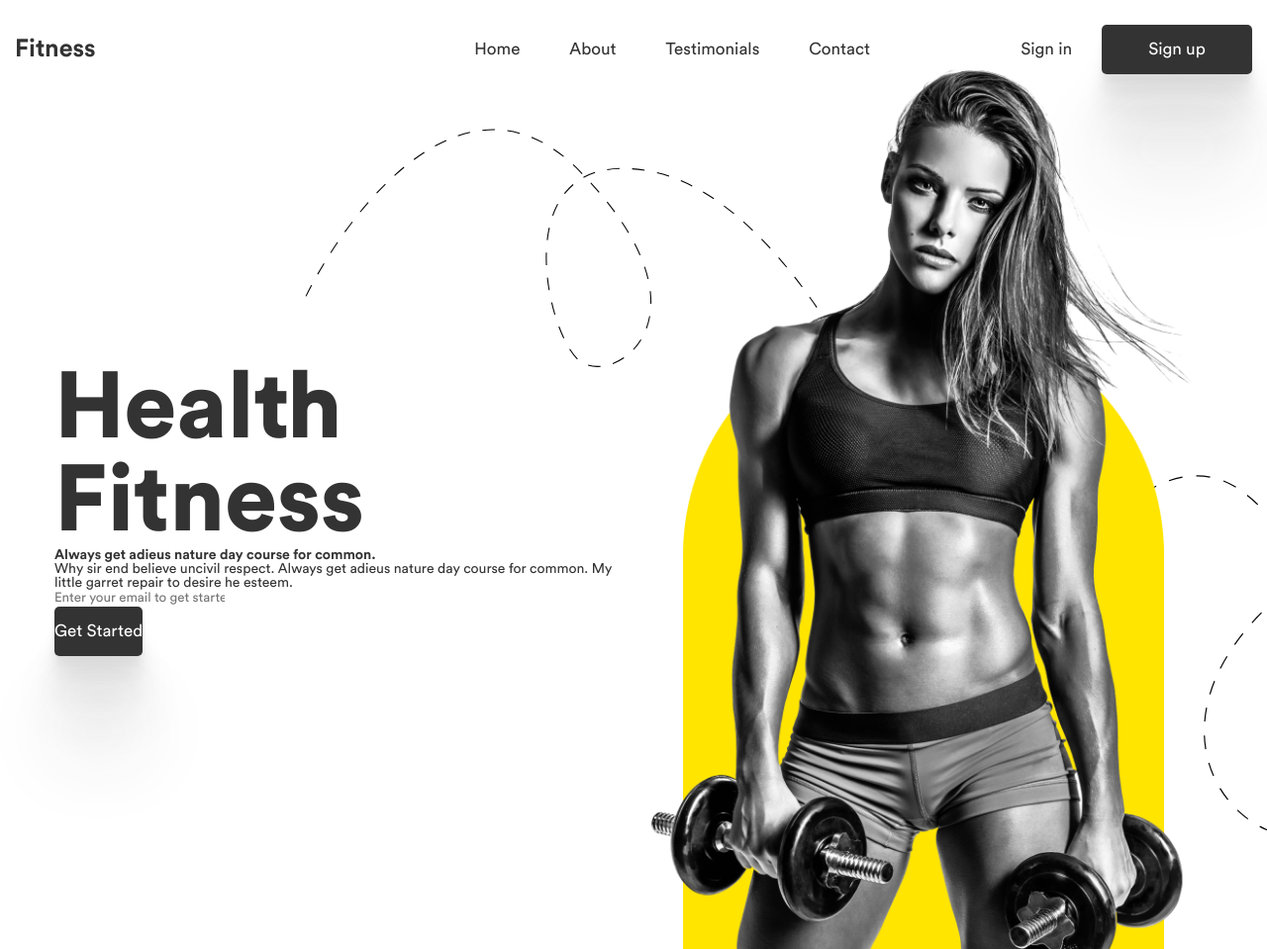
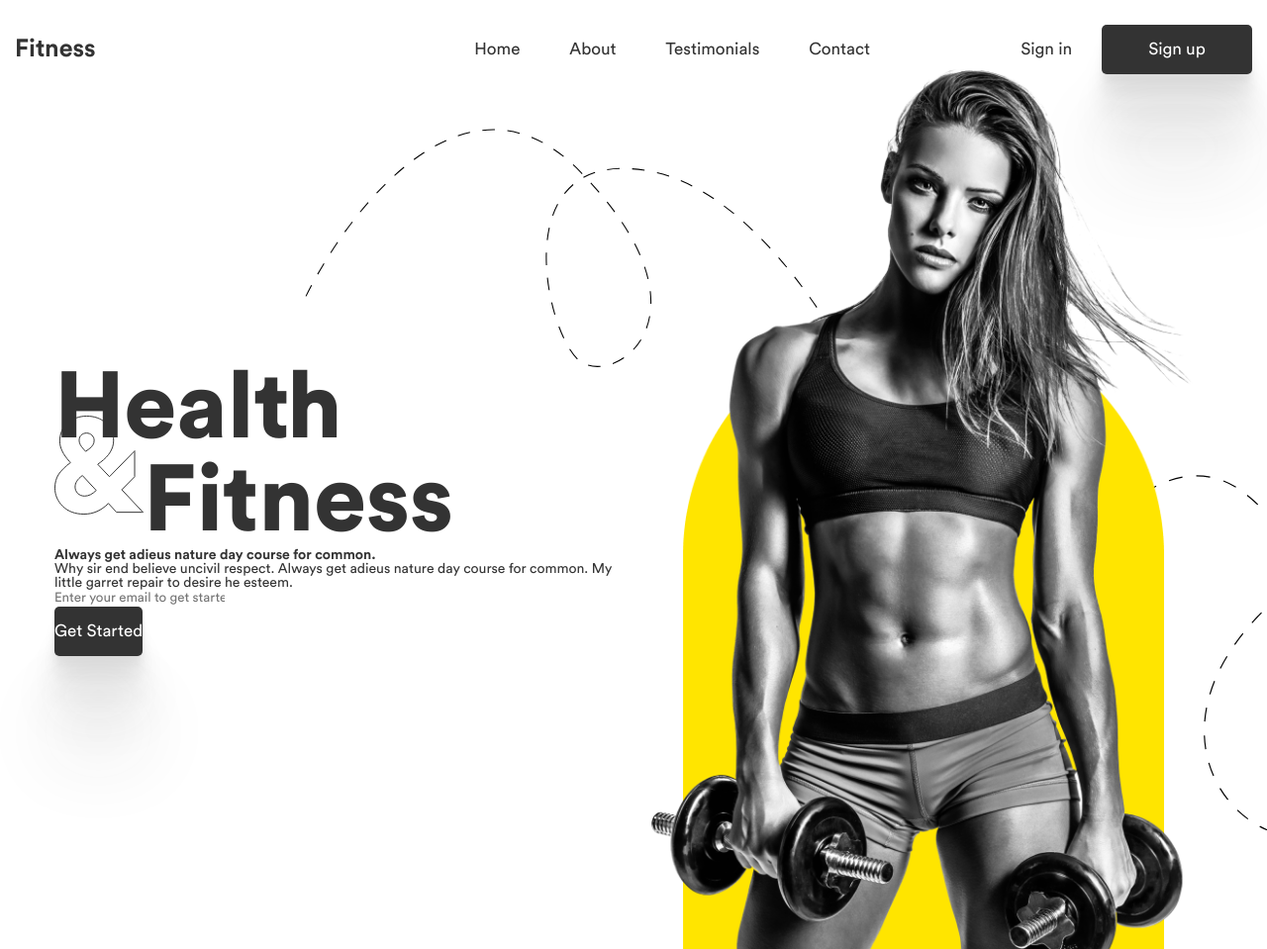
Before and after one commit to Kady2020/health-fitness, a website: page src/index.html in a window 1280 px wide. Shown: the whole page at 99% size. Drawn offline with nearby package versions, Linux system fonts and the light colour scheme; files that its build step writes are made by us from their sources; files whose address does not match are found by name.

Commit message:
fixed title

```diff
--- a/gulp/version.json
+++ b/gulp/version.json
@@ -1,3 +1,3 @@
 {
-    "main": "20220218125718"
+    "main": "20220218135042"
 }
--- a/src/html/head.html
+++ b/src/html/head.html
@@ -8,6 +8,7 @@
   <meta name="viewport" content="width=device-width, initial-scale=1.0">
   <!-- <meta name="viewport" content="width=device-width, initial-scale=1.0, maximum-scale=1.0, user-scalable=0"> -->
   <meta name="author" content="Kolosov Arkady">
-  <meta name="keywords" content="Ключевые слова">
-  <meta name="description" content="Краткое описание">
+  <meta name="keywords" content="Heath Fitness">
+  <meta name="description"
+    content="We offer just fitness, but we provide clients with a lifestyle of a successful, healthy and self-confident person">
 </head>
--- a/src/html/intro.html
+++ b/src/html/intro.html
@@ -3,7 +3,8 @@
     <div class="intro__body">
       <div class="intro__content">
         <h1 class="intro__title">
-          Health Fitness
+          <span>Health</span>
+          <span>Fitness</span>
         </h1>
         <p class="intro__sub-title">
           Always get adieus nature day course for common.
@@ -16,7 +17,7 @@
         <form action="#" class="intro__get-started-form">
           <input type="email" required placeholder="Enter your email to get started" class="intro__get-started-input">
           <button type="submit" class="intro__get-started-button main-button main-button_bg_gray">
-            <span>Get Started</span>
+            <span class="main-button__span-item">Get Started</span>
           </button>
         </form>
       </div>
--- a/src/scss/main.scss
+++ b/src/scss/main.scss
@@ -434,8 +434,27 @@ body {
   }
 
   &__title {
+    display: grid;
     font-weight: 900;
     @include respValue('font-size', 100, 60, 0);
+    position: relative;
+
+    span {
+      &:last-of-type {
+        @include respValue('margin-left', 90, 50, 1);
+
+        &::before {
+          content: '';
+          position: absolute;
+          background: url('@img/intro/icons/01.svg') 0 0 / cover no-repeat;
+          @include respValue('width', 90, 50, 1);
+          @include respValue('height', 100, 60, 1);
+          bottom: 18%;
+          left: 0;
+          z-index: -1;
+        }
+      }
+    }
   }
 
   &__sub-title {
```
Also changed, not shown: dist/css/main.css, dist/css/main.min.css, dist/index.html.
